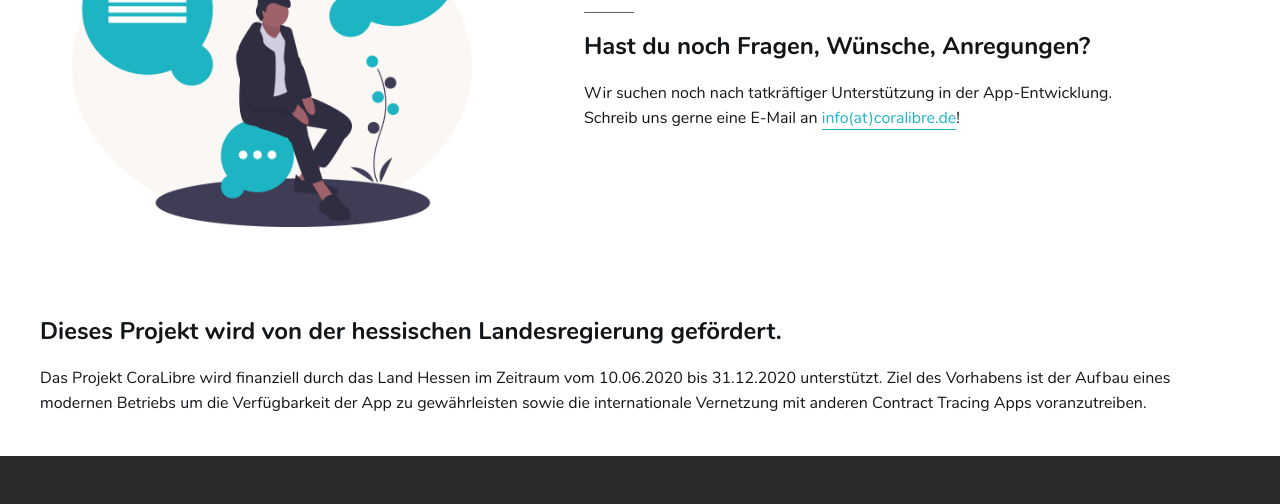
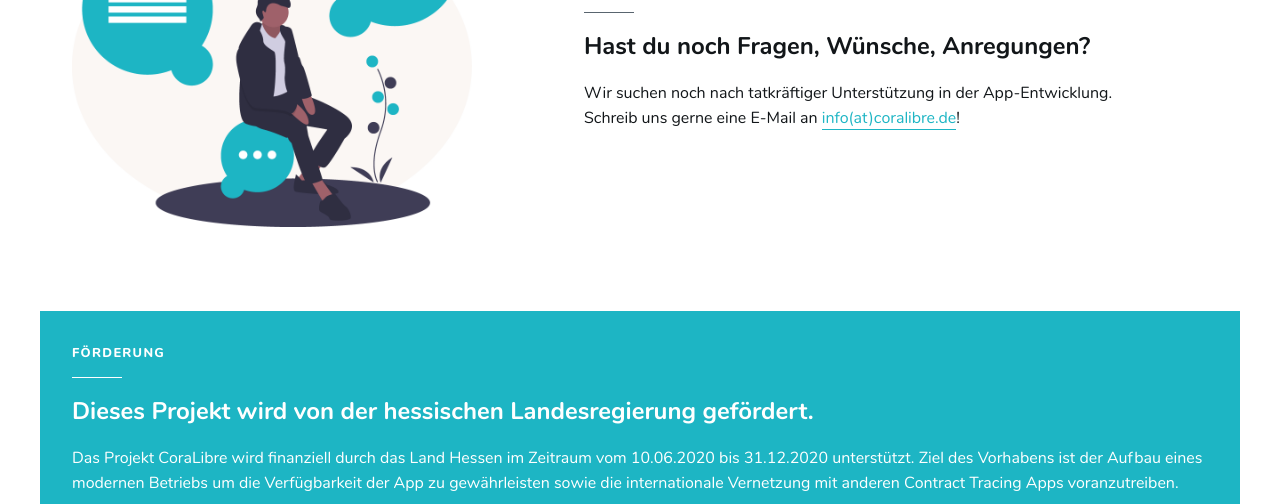
Before and after one commit to CoraLibre/CoraLibre-website, a Gatsby site: page / in a window 1280 px wide. Shown: the part 1987-2491 px from the top of the page. Built offline with nearby package versions, Linux system fonts and the light colour scheme; Gatsby itself is replaced by a stand-in of ours.

Commit message:
Style container

```diff
--- a/src/assets/stylesheets/pages/_hessen.scss
+++ b/src/assets/stylesheets/pages/_hessen.scss
@@ -1,3 +1,10 @@
+.Hessen-container {
+  padding: 2em;
+  background-color: $ocean-green;
+  color: white;
+  margin-top: 3em;
+}
+
 .Hessen-badge {
   max-width: 60px;
   float: right;
```
